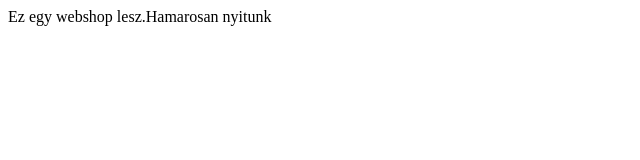
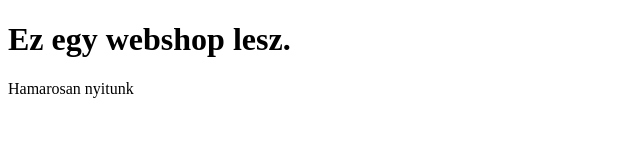
Before and after one commit to Jacint98/Webshop, a plain HTML site: page index.html in a window 1280 px wide. Shown: the whole page, without its empty margins (0-640 px from the left). Drawn offline with Linux system fonts and the light colour scheme.

Commit message:
Update index.html

```diff
--- a/index.html
+++ b/index.html
@@ -1,4 +1,4 @@
-<DOCTYPE!html>
+<!DOCTYPE html>
 
 <head>
 <title>
@@ -7,7 +7,8 @@ Index
 </head>
 
 <Body>
-<P1>Ez egy webshop lesz.Hamarosan nyitunk</P1>
+<H1>Ez egy webshop lesz.</H1>
+  <P1>Hamarosan nyitunk</P1>
 
 
 
```
